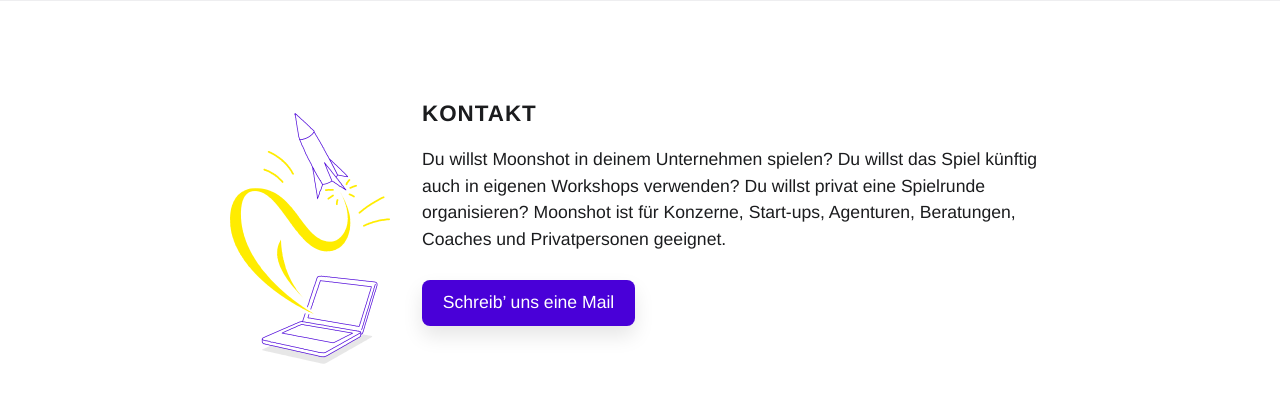
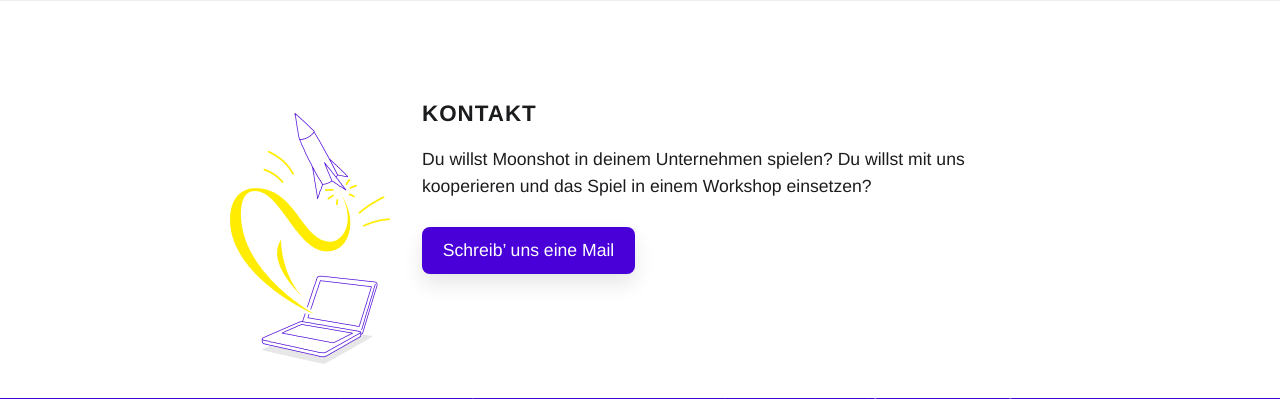
Before and after one commit to christowski/Moonshot, a PHP site: page / in a window 1280 px wide. Shown: the part 2806-3205 px from the top of the page. Run offline with PHP 8.4, Linux system fonts and the light colour scheme; some web fonts are replaced.

Commit message:
Changed Contact copy

```diff
--- a/index.php
+++ b/index.php
@@ -102,7 +102,7 @@
       <div class="content content-wide content-contact">
         <img src="media/rocket.png" alt="Illustration of a rocket">
         <h2>Kontakt</h2>
-        <p>Du willst Moonshot in deinem Unternehmen spielen? Du willst das Spiel künftig auch in eigenen Workshops verwenden? Du willst privat eine Spielrunde organisieren? Moonshot ist für Konzerne, Start-ups, Agenturen, Beratungen, Coaches und Privatpersonen geeignet.</p>
+        <p>Du willst Moonshot in deinem Unternehmen spielen? Du willst mit uns kooperieren und das Spiel in einem Workshop einsetzen?</p>
 
         <!-- Encoder: http://robspangler.com/blog/encrypt-mailto-links-to-stop-email-spam/ -->
         <p class="contact-cta">
```
